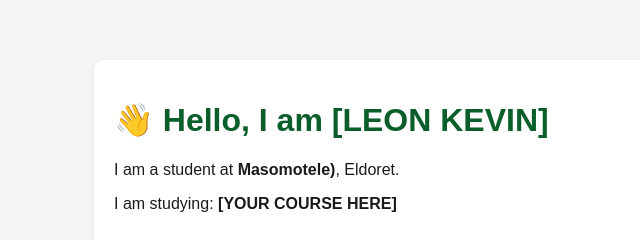
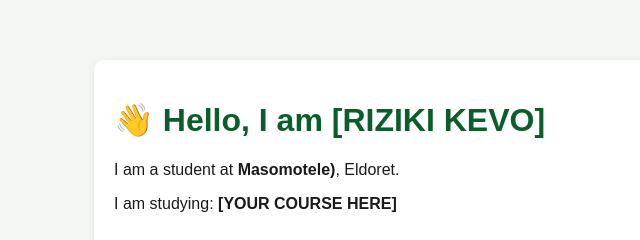
Before and after one commit to emmanuelebenyo68-spec/home, a plain HTML site: page index.html in a window 1280 px wide. Shown: the top 240 px of the page, 196-836 px from the left. Drawn offline with Linux system fonts and the light colour scheme.

Commit message:
Update index.html

```diff
--- a/index.html
+++ b/index.html
@@ -36,7 +36,7 @@
 <body>
 
   <div class="card">
-    <h1>👋 Hello, I am [LEON KEVIN]</h1>
+    <h1>👋 Hello, I am [RIZIKI KEVO]</h1>
     <!-- TASK 2: Replace [LEON KEVO] with your actual name -->
     <p>I am a student at <strong>Masomotele)</strong>, Eldoret.</p>
     <p>I am studying: <strong>[YOUR COURSE HERE]</strong></p>
```
